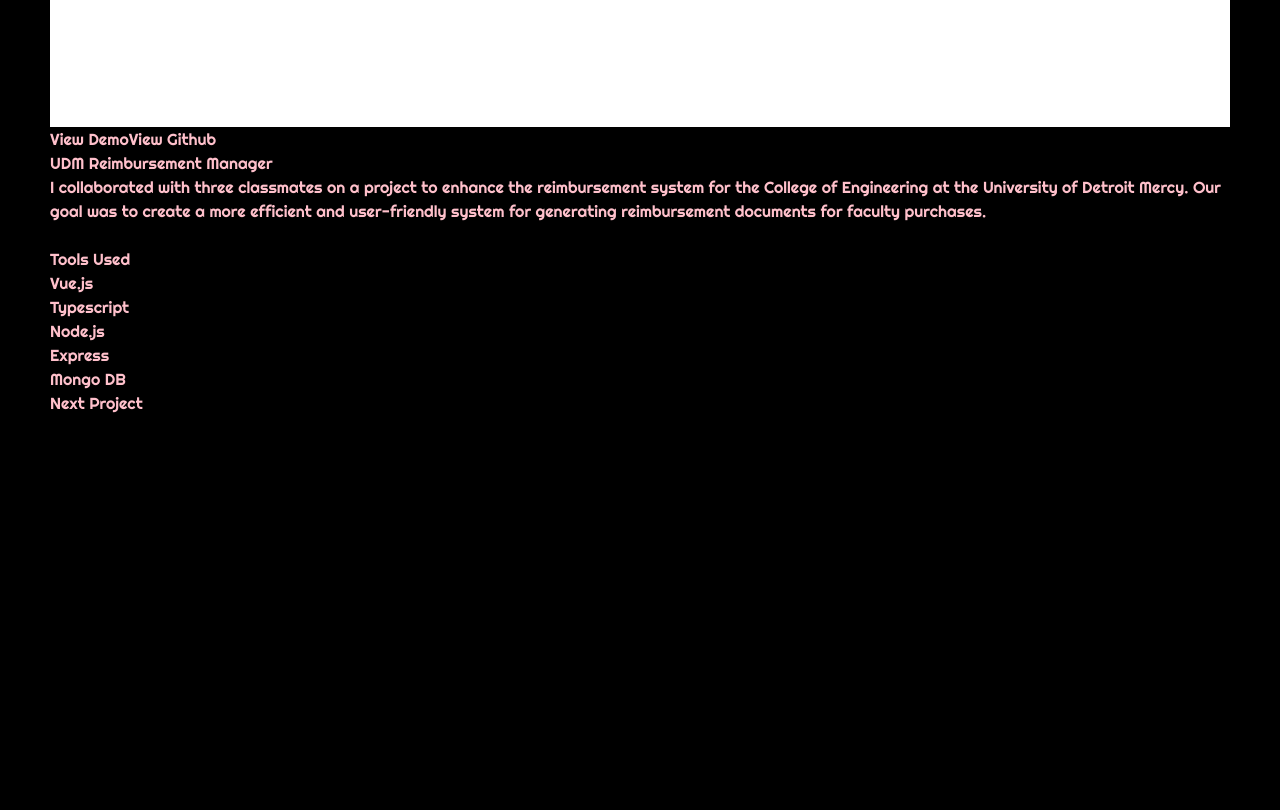
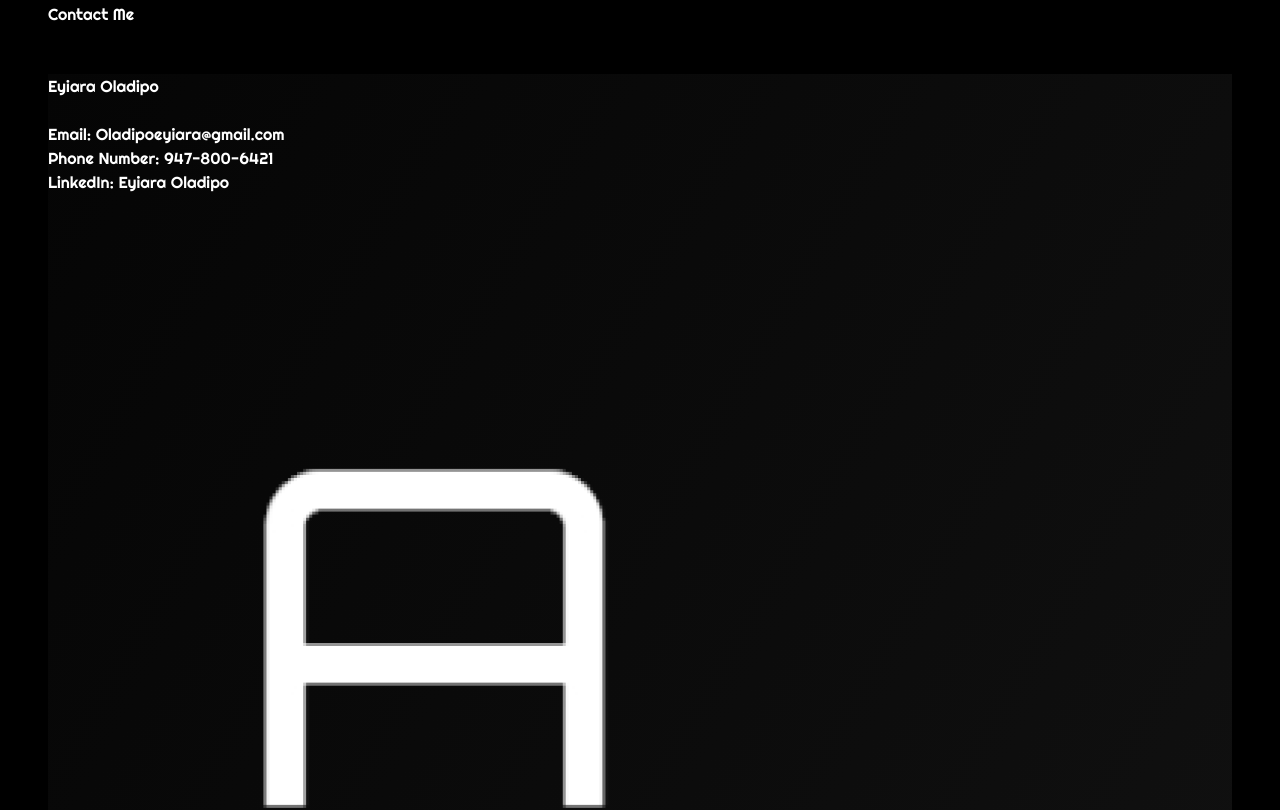
Before and after one commit to Ara-O/Portfolio, a Vue app: page / in a window 1280 px wide. Shown: the part 6920-7730 px from the top of the page. Before the commit the page ends 7361 px from the top, so only its background shows below. Built offline with nearby package versions, Linux system fonts and the light colour scheme.

Commit message:
Adding contact me page

```diff
--- a/src/assets/styles/main.css
+++ b/src/assets/styles/main.css
@@ -3,7 +3,7 @@
 @tailwind utilities;
 
 html {
-  color: pink !important;
+  color: white !important;
   overflow-x: hidden;
 }
 
--- /dev/null
+++ b/src/components/BusinessCard.vue
@@ -0,0 +1,22 @@
+<template>
+  <div
+    class="business-card-container border px-10 py-10 border-stone-900 rounded-md h-64 w-[500px] relative"
+  >
+    <h3 class="text-2xl">Eyiara Oladipo</h3>
+    <br />
+    <h4 class="font-['Poppins'] font-light text-[14.5px]">Email: Oladipoeyiara@gmail.com</h4>
+    <h4 class="mt-4 font-['Poppins'] font-light text-[14.5px]">Phone Number: 947-800-6421</h4>
+    <h4 class="mt-4 font-['Poppins'] font-light text-[14.5px]">LinkedIn: Eyiara Oladipo</h4>
+    <img
+      src="@/assets/icons/my-logo.png"
+      class="absolute w-10 right-10 bottom-5"
+      alt="Ara's logo"
+    />
+  </div>
+</template>
+
+<style scoped>
+.business-card-container {
+  background: linear-gradient(300deg, #141414, #050505);
+}
+</style>
--- /dev/null
+++ b/src/components/ContactMe.vue
@@ -0,0 +1,38 @@
+<template>
+  <section class="mt-28 flex items-center flex-col mb-20">
+    <h3 class="text-5xl">Contact Me</h3>
+    <br /><br />
+    <div class="flex items-center gap-16">
+      <BusinessCard />
+      <div class="flex flex-col gap-3">
+        <a
+          href="https://mail.google.com/mail/u/0/?fs=1&to=oladipoeyiara@gmail.com&su=Subject&body=Body&tf=cm"
+          target="_blank"
+        >
+          <button
+            class="border border-white w-48 px-5 h-12 font-['Poppins'] text-sm duration-200 hover:bg-white hover:text-black transition"
+          >
+            Send Me an Email
+          </button>
+        </a>
+        <a href="https://github.com/Ara-O" target="_blank">
+          <button
+            class="border border-white w-48 px-5 h-12 font-['Poppins'] text-sm duration-200 hover:bg-white hover:text-black transition"
+          >
+            View My Github
+          </button>
+        </a>
+        <button
+          class="border border-white w-48 px-5 h-12 font-['Poppins'] text-sm duration-200 hover:bg-white hover:text-black transition"
+        >
+          Colorize Website :)
+        </button>
+      </div>
+    </div>
+    <br /><br />
+  </section>
+</template>
+
+<script lang="ts" setup>
+import BusinessCard from "./BusinessCard.vue"
+</script>
--- a/src/components/Project.vue
+++ b/src/components/Project.vue
@@ -1,5 +1,5 @@
 <template>
-  <article class="flex gap-20 items-center">
+  <article class="flex gap-20 items-start">
     <article class="h-auto w-[38rem]">
       <img
         :src="getImg(props.project.imageSrc)"
--- a/src/components/Projects.vue
+++ b/src/components/Projects.vue
@@ -32,7 +32,7 @@
     imageSrc: "../assets/images/udm-reimbursement-project-image.png",
     description:
       "I collaborated with three classmates on a project to enhance the reimbursement system for the College of Engineering at the University of Detroit Mercy. Our goal was to create a more efficient and user-friendly system for generating reimbursement documents for faculty purchases.",
-    toolsUsed: ["Vue.js", "Typescript", "Node.js", "Express", "Mongo DB"],
+    toolsUsed: ["Vue.js", "Node.js", "Express", "Mongo DB"],
     demoLink: "https://udm-reimbursement-project.vercel.app",
     githubLink: "https://github.com/Ara-O/UDM-Reimbursement-Project"
   },
--- a/src/views/home.vue
+++ b/src/views/home.vue
@@ -4,7 +4,7 @@
   <Hero />
   <Marquee />
   <Skills />
-  <!-- <Projects /> -->
+  <ContactMe />
 </template>
 
 <script lang="ts" setup>
@@ -13,5 +13,5 @@
 import Hero from "@/components/Hero.vue"
 import Marquee from "@/components/Marquee.vue"
 import Skills from "@/components/Skills.vue"
-// import Projects from "@/components/Projects.vue"
+import ContactMe from "@/components/ContactMe.vue"
 </script>
```
Also changed, not shown: src/assets/images/udm-reimbursement-project-image.png.
